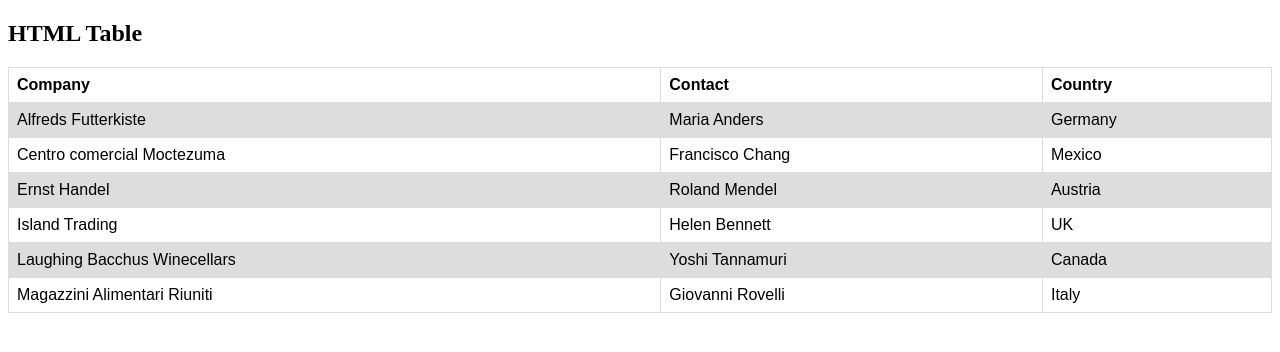
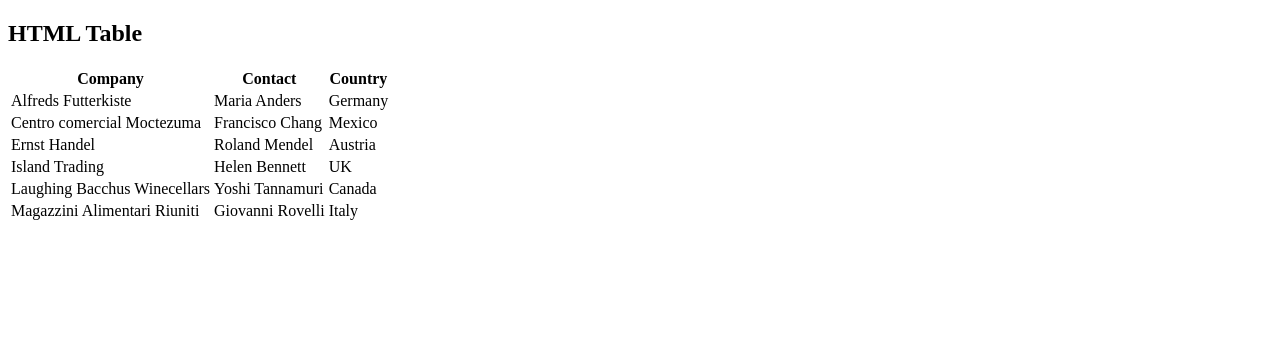
Before and after one commit to mtakram/pixelaud, a plain HTML site: page index.html in a window 1280 px wide. Drawn offline with Linux system fonts and the light colour scheme.

Commit message:
style removed

```diff
--- a/index.html
+++ b/index.html
@@ -1,23 +1,6 @@
 <!DOCTYPE html>
 <html>
 <head>
-<style>
-table {
-  font-family: arial, sans-serif;
-  border-collapse: collapse;
-  width: 100%;
-}
-
-td, th {
-  border: 1px solid #dddddd;
-  text-align: left;
-  padding: 8px;
-}
-
-tr:nth-child(even) {
-  background-color: #dddddd;
-}
-</style>
 </head>
 <body>
 
```
